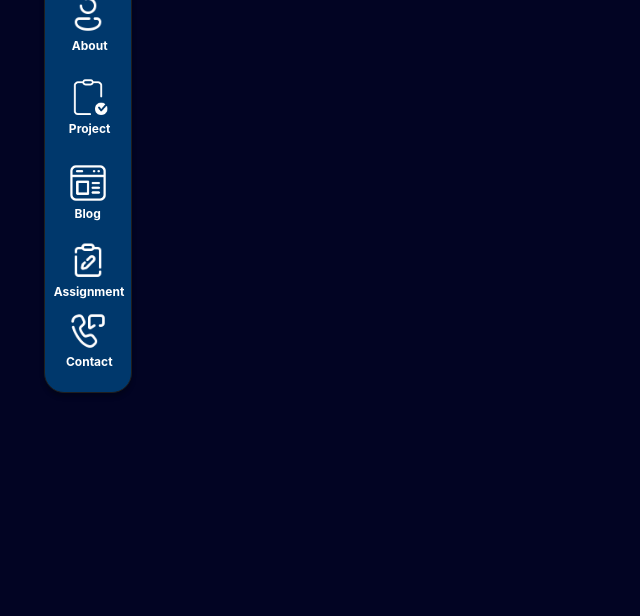
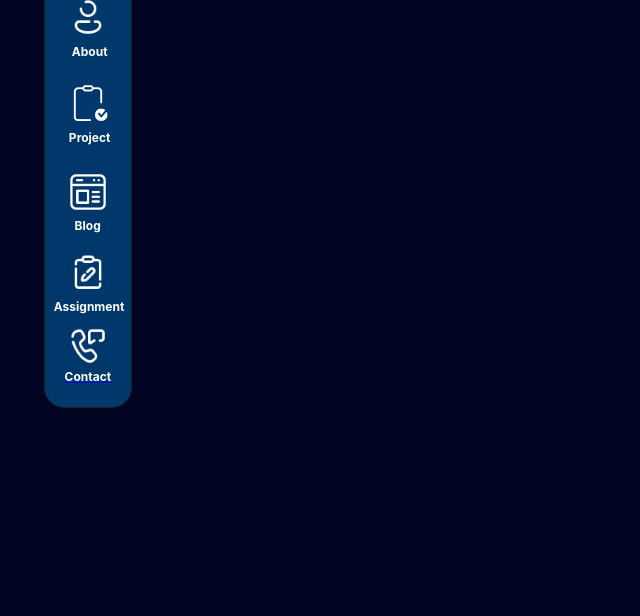
Before and after one commit to Charutha-Herath/portfolio2, a plain HTML site: page html/assignment.html in a window 1280 px wide. Shown: the part 184-800 px from the top of the page, without its empty margins (0-640 px from the left). Drawn offline with Linux system fonts and the light colour scheme.

Commit message:
updated assignment nav bar

```diff
--- a/html/assignment.html
+++ b/html/assignment.html
@@ -13,39 +13,51 @@
             <!--<button class="icon-home">-->
                 <a href="../index.html" target="_self" ><img src="../assets/icon/nav/home.png" style="width: 40px; aspect-ratio: 1/1 ;"></a>
            <!-- </button>-->
+            <a href="../index.html" target="_self" >
                 <div class="home">
                     Home
                 </div>
+            </a>
             <!--<button class="icon-about">-->
                 <a href="about.html" target="_self" ><img src="../assets/icon/nav/about.png" style="width: 40px; aspect-ratio: 1/1 ;"></a>
             <!--</button>-->
+            <a href="about.html" target="_self" >
                 <div class="about">
                     About
                 </div>
+            </a>
            <!-- <button class="icon-project">-->
                 <a href="project.html" target="_self" ><img src="../assets/icon/nav/project.png" style="width: 40px; aspect-ratio: 1/1 ;"></a>
             <!--</button>-->
+            <a href="project.html" target="_self" >
                 <div class="project">
                     Project
                 </div>
+            </a>
             <!--<button class="icon-blog">-->
                 <a href="blog.html" target="_self" ><img src="../assets/icon/nav/blog.png" style="width: 40px; aspect-ratio: 1/1 ;"></a>
             <!--</button>-->
+            <a href="blog.html" >
                 <div class="blog">
                     Blog
                 </div>
+            </a>
            <!-- <button class="icon-assignment">-->
                 <a href="assignment.html" target="_self" ><img src="../assets/icon/nav/assignment.png" style="width: 40px; aspect-ratio: 1/1 ;"></a>
             <!--</button>-->
+            <a href="assignment.html" target="_self" >
                 <div class="assignment">
                     Assignment
                 </div>
+            </a>
             <!--<button class="icon-contact" >-->
                 <a href="contact.html" target="_self" ><img src="../assets/icon/nav/contact.png" style="width: 40px; aspect-ratio: 1/1 ;"></a>
             <!--</button>-->
+            <a href="contact.html" target="_self" >
                 <div class="contact">
                     Contact
                 </div>
+            </a>
         </nav>
         <p style="color: #0074D9">
             Assignment
```
Lines whose indentation alone changed are shown as unchanged.
